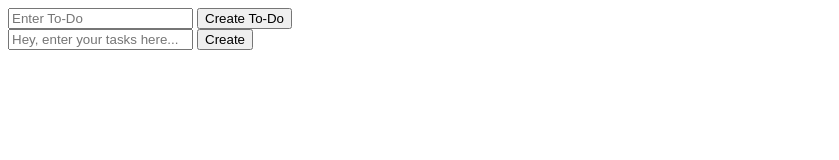
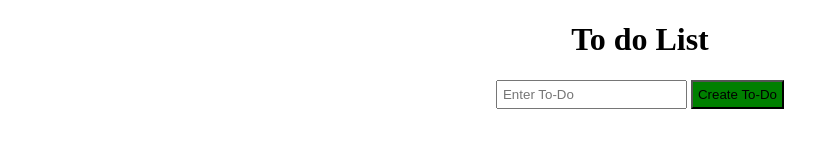
Before and after one commit to khushnaveed/Javascript-dom-projects, a plain HTML site: page To Do LIst/index.html in a window 1280 px wide. Shown: the whole page, without its empty margins (0-839 px from the left). Drawn offline with Linux system fonts and the light colour scheme; files that its build step writes are made by us from their sources.

Commit message:
add html code

```diff
--- a/To Do LIst/index.html
+++ b/To Do LIst/index.html
@@ -4,17 +4,21 @@
     <meta charset="UTF-8" />
     <meta name="viewport" content="width=device-width, initial-scale=1.0" />
     <title>Document</title>
-    <link rel="stylesheet" href="./css/style.css" />
+    <link rel="stylesheet" href="./style.css" />
     <script src="./main.js" defer></script>
   </head>
   <body>
+
+    <h1>To do List</h1>
+
     <form>
       <input type="text" placeholder="Enter To-Do" />
       <button>Create To-Do</button>
     </form>
-    <div>
-      <input type="text" placeholder="Hey, enter your tasks here..." />
-      <button type="submit">Create</button>
+
+    <div class="task-list">
+
     </div>
+
   </body>
 </html>
--- a/To Do LIst/main.js
+++ b/To Do LIst/main.js
@@ -0,0 +1,14 @@
+const input = document.querySelector('input');
+const button = document.querySelector('button');
+const div = document.querySelector('.task-list');
+
+
+
+const task = document.createElement('div');
+task.className = 'task';
+
+const ul = document.createElement('ul');
+const li = document.createElement('li');
+
+const xIcon = document.createElement('span')
+xIcon.innerHTML = 'x'
--- a/To Do LIst/style.css
+++ b/To Do LIst/style.css
@@ -0,0 +1,13 @@
+button {
+  background: green;
+  padding: 5px;
+}
+
+h1,
+form {
+  text-align: center;
+}
+
+input {
+  padding: 5px;
+}
```
